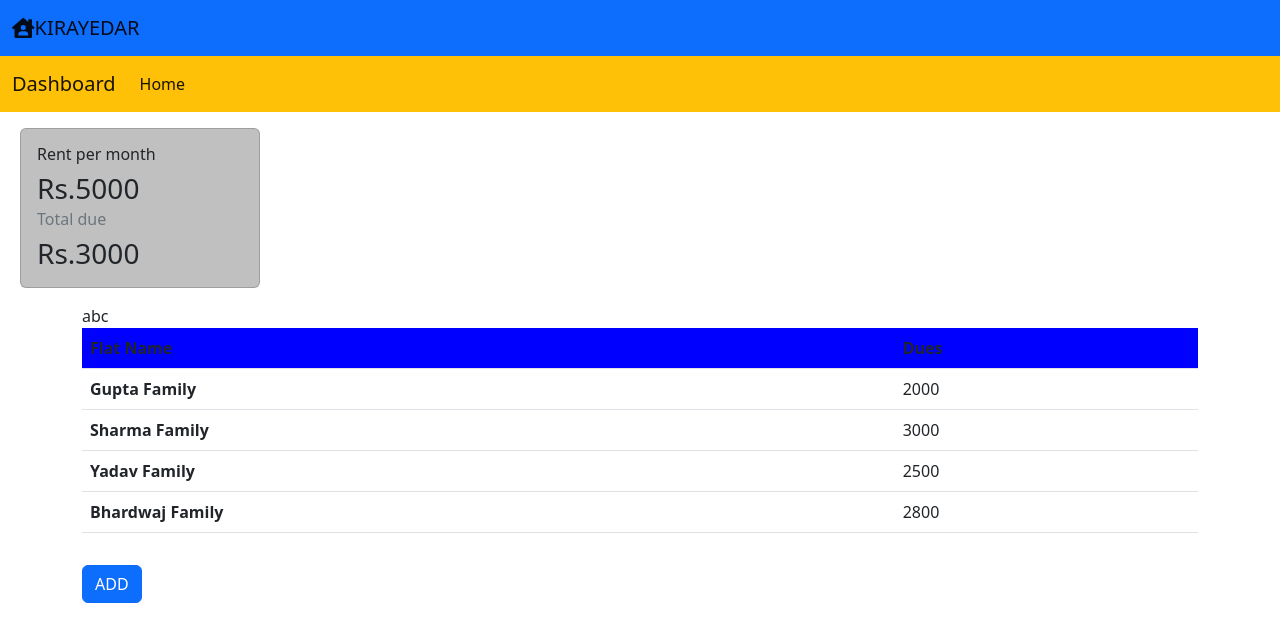
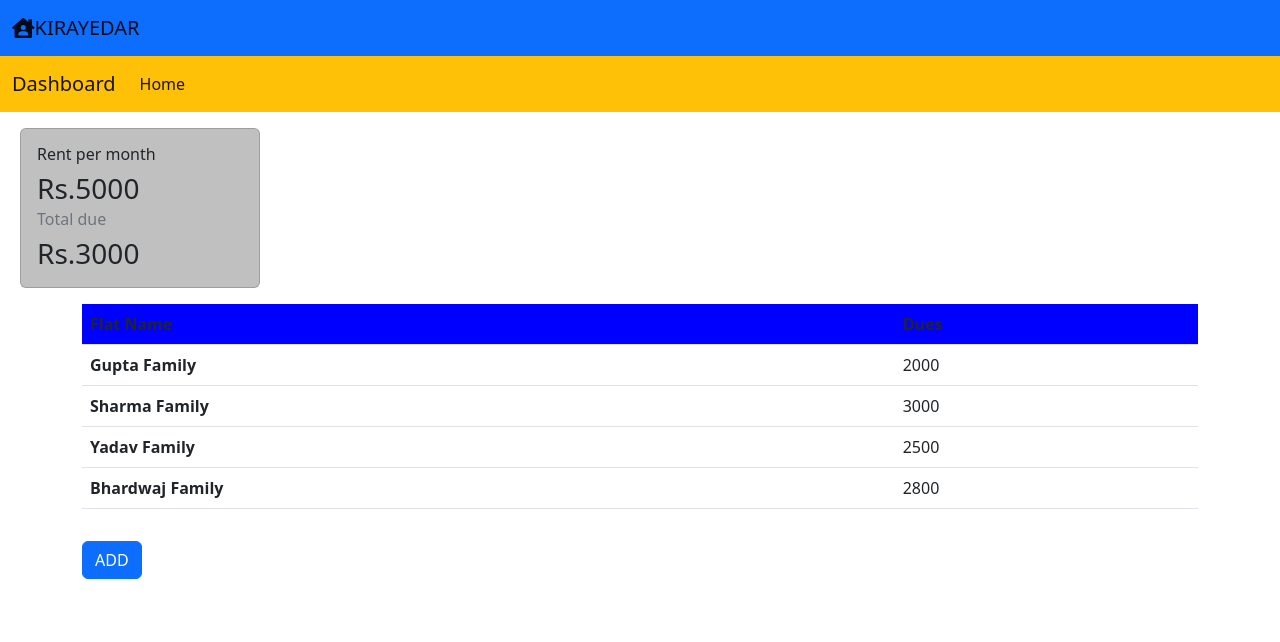
Before and after one commit to balramg7/ownerflats, a React (Create React App) app: page / in a window 1280 px wide. Shown: the top 642 px of the page. Built offline with nearby package versions, Linux system fonts and the light colour scheme.

Commit message:
change file

```diff
--- a/src/App.js
+++ b/src/App.js
@@ -11,7 +11,6 @@ function App() {
                 <Card />
             </div>
             <div className="container">
-                abc
                 <Table />
             </div>
         </>
```
